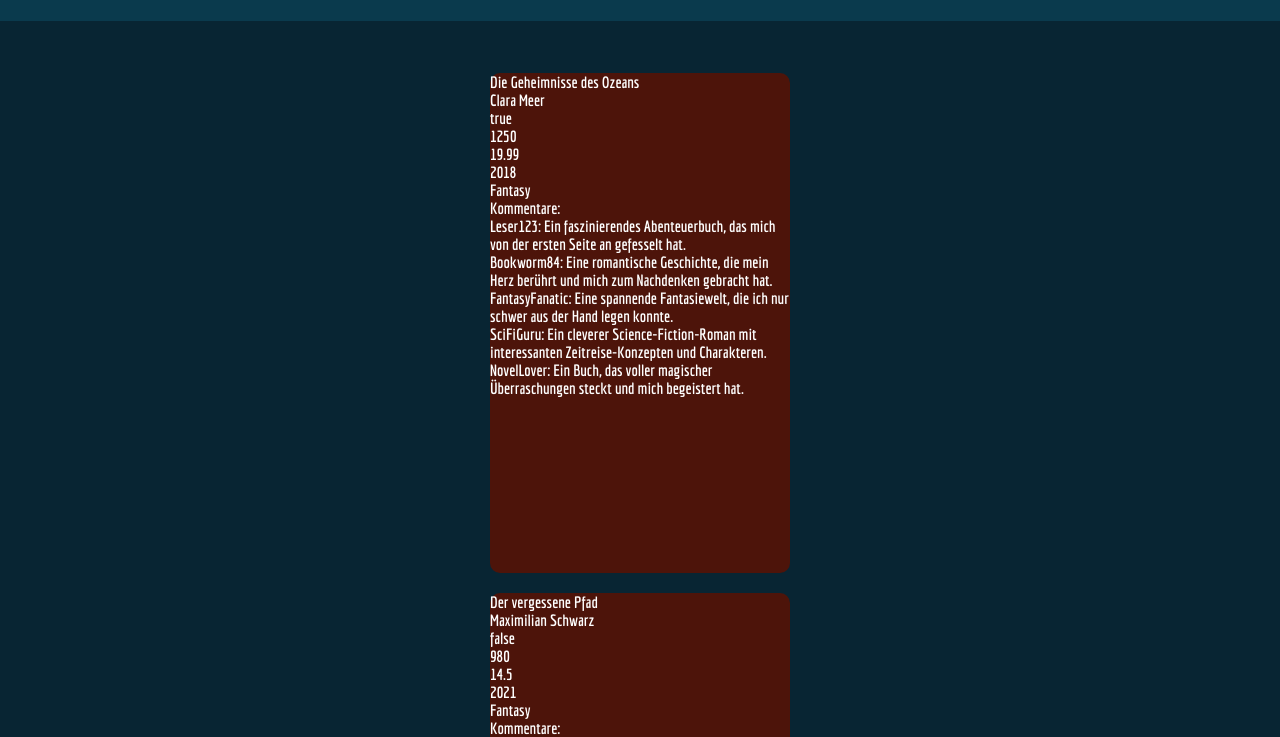
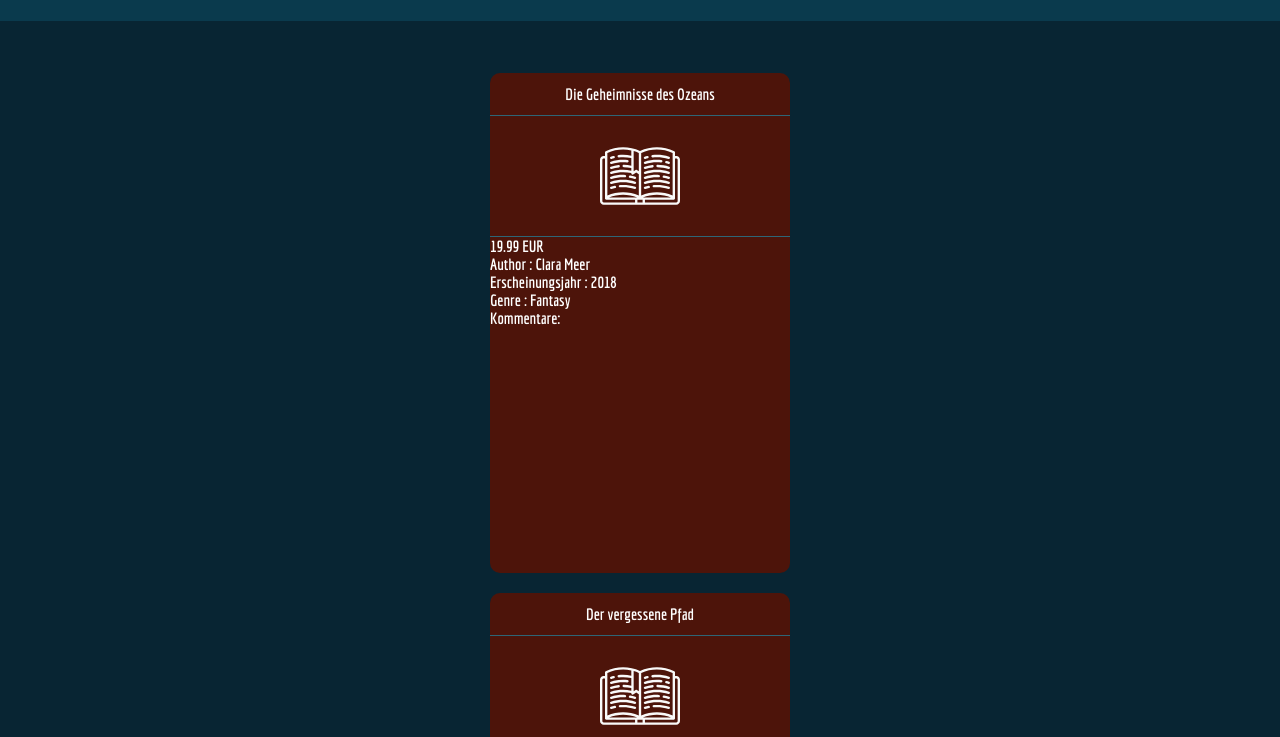
Before and after one commit to DanielGengel/bookstore, a plain HTML site: page index.html in a window 1280 px wide. Shown: the part 83-820 px from the top of the page. Drawn offline with Linux system fonts and the light colour scheme.

Commit message:
template.js for book and comments html

```diff
--- a/index.html
+++ b/index.html
@@ -4,7 +4,8 @@
         <meta charset="UTF-8" />
         <meta name="viewport" content="width=device-width, initial-scale=1.0" />
         <link rel="stylesheet" href="style.css" />
-        <script src="./scripts/mybooks.js" defer></script>
+        <script src="./scripts/mybooks.js"></script>
+        <script src="./scripts/templates.js"></script>
         <script src="script.js" defer></script>
         <title>Bookstore</title>
     </head>
--- a/script.js
+++ b/script.js
@@ -3,43 +3,73 @@ const container = document.getElementById("book-container");
 
 function renderBooks() {
     container.innerHTML = "";
+    let html = "";
+
+    for (let index = 0; index < books.length; index++) {
+        const bookHTML = getMainTemplate(index);
+        //bookHTML += getCommentTemplate(i);
+
+container.innerHTML += bookHTML;
+    }
 
 
-    for (let index = 0; index < books.length; index++) {
-        let book = books[index];
-let html = "";
-        html += `
-            <div class="book-card">
- ${book.name}<br>
-      ${book.author}<br>
-       ${book.liked}<br>
-        ${book.likes}<br>
-         ${book.price}<br>
-          ${book.publishedYear}<br>
-           ${book.genre}<br>
+    //     for (let index = 0; index < books.length; index++) {
+    //         let book = books[index];
+    //         html = "";
+    //         html += `
+    //             <div class="book-card">
 
+    //                 <div class="book-header">
+    //                     ${book.name}
+    //                 </div>
 
-           <h3>Kommentare:</h3>
+    //                 <div class="book-image">
+    //                     <img src="./assets/img/book.svg" alt="${book.name}">
+    //                 </div>
 
-`;
+    //                 <div class="book-top-info">
+    //                     <div class="price">
+    //                         ${book.price.toFixed(2)} EUR
+    //                 </div>
 
+    //                 <div class="book-details">
+    //                     <div><b>Author</b> : ${book.author}</div>
+    //                     <div><b>Erscheinungsjahr</b> : ${book.publishedYear}</div>
+    //                     <div><b>Genre</b> : ${book.genre}</div>
+    //                 </div>
 
-// Kommentare rendern
-        for (let i = 0; i < book.comments.length; i++) {
+    //                 <div class="comments-section">
+    //                     <h3>Kommentare:</h3>
 
-            let comment = book.comments[i];
+    //                 </div>
 
-            html += `
-                <p>
-                    <b>${comment.name}</b>:
-                    ${comment.comment}
-                </p>
-            `;
-        }
+    //             </div>
 
-        html += `</div>`;
+    //       ${book.author}<br>
+    //        ${book.liked}<br>
+    //         ${book.likes}<br>
+    //          ${book.price}<br>
+    //           ${book.publishedYear}<br>
+    //            ${book.genre}<br>
 
-        container.innerHTML += html;
+    //            <h3>Kommentare:</h3>
+
+    // `;
+
+    //         // Kommentare rendern
+    //         for (let i = 0; i < book.comments.length; i++) {
+    //             let comment = book.comments[i];
+
+    //             html += `
+    //                 <p>
+    //                     <b>${comment.name}</b>:
+    //                     ${comment.comment}
+    //                 </p>
+    //             `;
+    //         }
+
+    //         html += `</div>`;
+
+    //         container.innerHTML += html;
+    //     }
 }
-
-}
--- /dev/null
+++ b/scripts/templates.js
@@ -0,0 +1,43 @@
+function getMainTemplate(index) {
+
+    return `
+            <div class="book-card">
+
+                <div class="book-header">
+                    ${books[index].name}
+                </div>
+
+                <div class="book-image">
+                    <img src="./assets/img/book.svg" alt="${books[index].name}">
+                </div>
+
+                <div class="book-top-info">
+                    <div class="price">
+                        ${books[index].price.toFixed(2)} EUR
+                </div>
+
+                <div class="book-details">
+                    <div><b>Author</b> : ${books[index].author}</div>
+                    <div><b>Erscheinungsjahr</b> : ${books[index].publishedYear}</div>
+                    <div><b>Genre</b> : ${books[index].genre}</div>
+                </div>
+
+                <div class="comments-section">
+                    <h3>Kommentare:</h3>
+
+                </div>
+
+
+
+
+
+
+
+
+
+
+
+
+            </div>
+        `;
+}
--- a/style.css
+++ b/style.css
@@ -75,3 +75,26 @@ main {
     display: flex;
     flex-direction: column;
 }
+
+.book-header {
+    text-align: center;
+    padding: 12px;
+    border-bottom: 1px solid #2e6677;
+    font-weight: bold;
+    flex-shrink: 0;
+}
+
+.book-image {
+    display: flex;
+    justify-content: center;
+    padding: 20px;
+    border-bottom: 1px solid #2e6677;
+    flex-shrink: 0;
+
+}
+
+.book-image img {
+    width: 80px;
+    /* svg icon in white */
+    filter: brightness(0) saturate(100%) invert(100%) sepia(0%) saturate(7466%) hue-rotate(86deg) brightness(119%) contrast(95%);
+}
```
